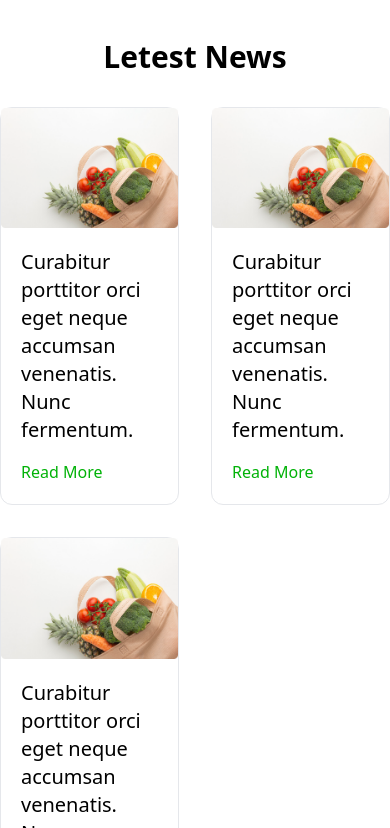
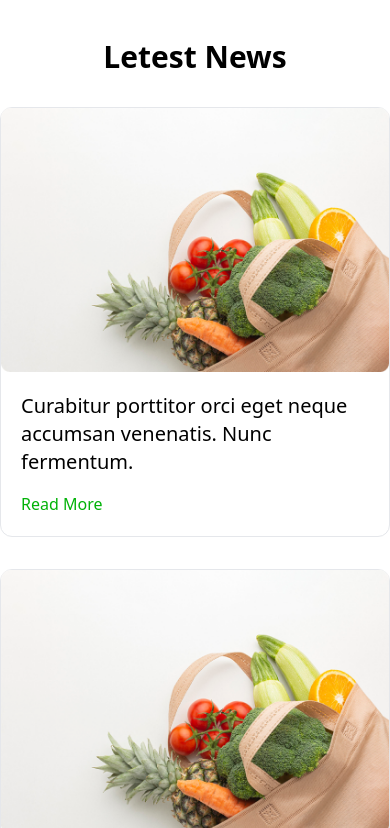
Before and after one commit to patharharsh/e-mart, a Next.js app: page / in a window 390 px wide. Shown: the part 4396-5224 px from the top of the page. Built offline with nearby package versions, Linux system fonts and the light colour scheme.

Commit message:
small css issues fixed

```diff
--- a/src/components/footer/Footer.tsx
+++ b/src/components/footer/Footer.tsx
@@ -1,7 +1,4 @@
 import React from "react";
-import IconBtn from "../IconBtn";
-
-import NewsLetterInput from "../NewsLetterInput";
 import NewsLetter from "./NewsLetter";
 import Link from "next/link";
 
--- a/src/sections/LatestNews.tsx
+++ b/src/sections/LatestNews.tsx
@@ -6,7 +6,7 @@
   return (
     <div className="container mx-auto my-10 ">
       <SectionTitle title="Letest News" align="center" />
-      <div className="grid grid-cols-2 md:grid-cols-3  gap-8">
+      <div className="grid grid-cols-1 md:grid-cols-3  gap-8">
         <NewsCard />
         <NewsCard />
         <NewsCard />
```
